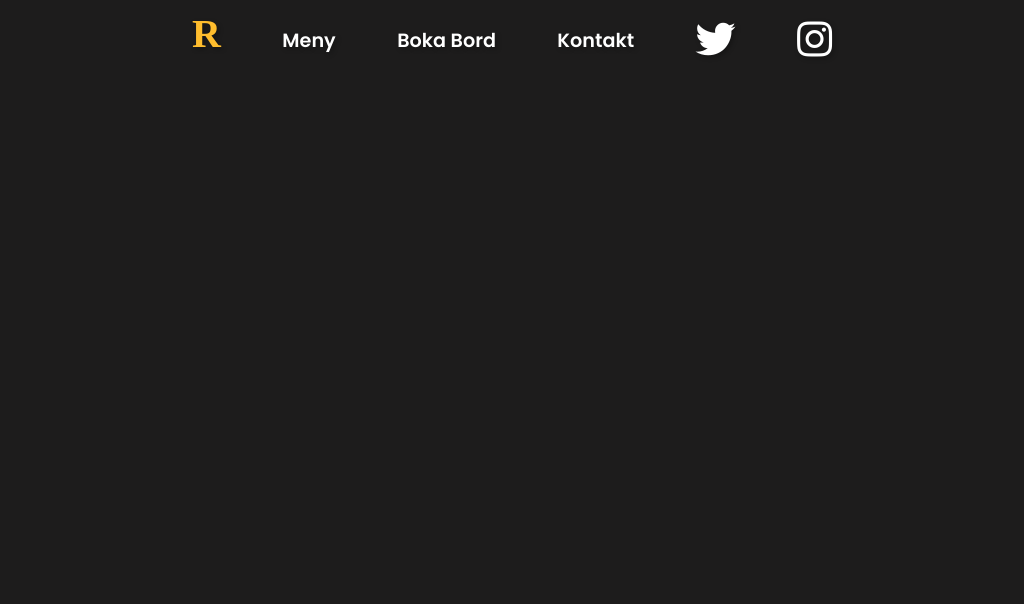
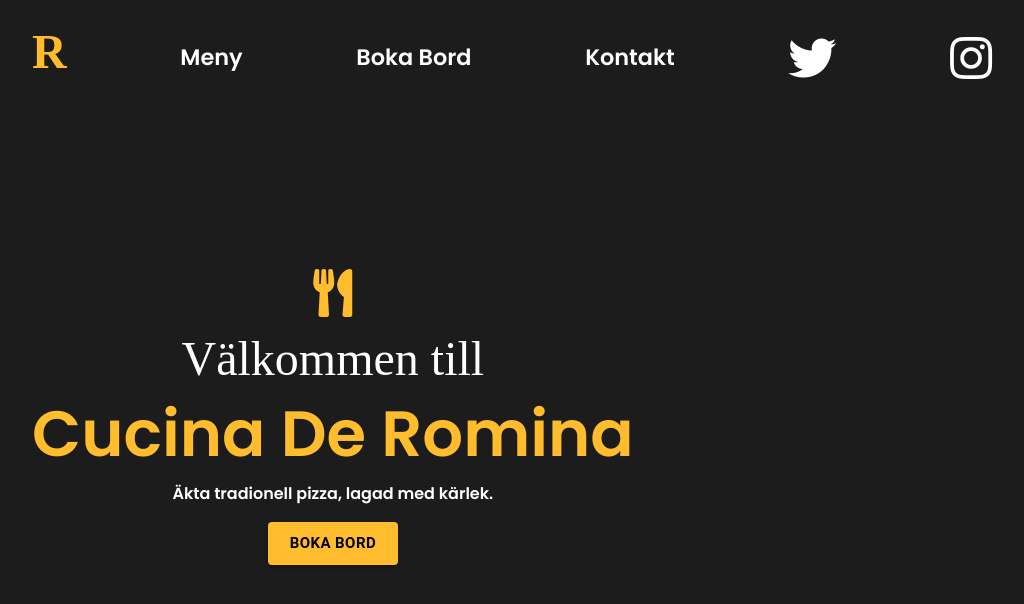
Before and after one commit to HampusJohnOlausson/react-shop, a React (Create React App) app: page / in a window 1280 px wide. Shown: the top 604 px of the page, without its empty margins (128-1152 px from the left). Built offline with nearby package versions, Linux system fonts and the light colour scheme.

Commit message:
start page styling done

```diff
--- a/src/Components/Main.tsx
+++ b/src/Components/Main.tsx
@@ -1,8 +1,12 @@
 import React from 'react'
+import Start from './Start'
+
 
 const Main = () => {
+
     return (
       <div>
+        <Start/>
       </div>
     );
 }
--- a/src/Components/Navbar.tsx
+++ b/src/Components/Navbar.tsx
@@ -3,31 +3,30 @@ import React from 'react'
 
 const useStyles = makeStyles((theme) => ({
   root: {
-    minHeight: "10vh",
+    minHeight: "15vh",
     display: "flex",
     flexDirection: "row",
     justifyContent: "center",
     alignItems: "center",
-    textShadow: "2px 2px 5px rgba(0, 0, 0, 0.3)",
   },
   nav: {
-    width: "50%",
+    width: "75%",
   },
   list: {
     width: "100%",
     display: "flex",
     justifyContent: "space-between",
     listStyle: "none",
-    fontSize: "1.2rem",
+    fontSize: "1.4rem",
   },
   home: {
     fontFamily: "Yellowtail, cursive",
     color: "#FFBD2D",
     fontWeight: "bold",
-    fontSize: "2.5rem",
+    fontSize: "3rem",
   },
   icon: {
-    fontSize: "2.5rem",
+    fontSize: "3rem",
   },
 }));
 
@@ -37,7 +36,7 @@ const Navbar = () => {
 
     return (
       <header className={classes.root}>
-        <nav style={{ width: "50%" }}>
+        <nav className={classes.nav}>
           <ul className={classes.list}>
             <li className={classes.home}>R</li>
             <li style={{ marginTop: "1rem" }}>Meny</li>
--- a/src/Components/Start.tsx
+++ b/src/Components/Start.tsx
@@ -1,8 +1,65 @@
+import { Button, makeStyles } from '@material-ui/core';
 import React from 'react'
 
+const useStyles = makeStyles((theme) => ({
+  root: {
+    minHeight: "85vh",
+    color: "#FFBD2D",
+    display: "flex",
+    justifyContent: "flex-start",
+    alignItems: "center",
+  },
+  heroContainer: {
+    display: "flex",
+    flexDirection: "column",
+    justifyContent: "center",
+    textAlign: "center",
+    margin: "0rem 0rem 5rem 10rem",
+  },
+  icon: {
+    fontSize: "3rem",
+  },
+  welcomeText: {
+    fontFamily: "Yellowtail, cursive",
+    color: "#fff",
+    fontSize: "3rem",
+    fontWeight: 'normal',
+  },
+  heroTitle: {
+    fontSize: "4rem",
+  },
+  underText: {
+    fontWeight: "normal",
+    color: "#fff",
+  },
+  button: {
+    background: "#FFBD2D",
+    color: "black",
+    margin: "1rem",
+    alignSelf: "center",
+    fontWeight: "bold",
+  },
+}));
+
 const Start = () => {
+
+  const classes = useStyles();
+
     return (
-      <main>
+      <main className={classes.root}>
+        <div className={classes.heroContainer}>
+          <h3 className={classes.icon}>
+            <i className="fas fa-utensils"></i>
+          </h3>
+          <h3 className={classes.welcomeText}>Välkommen till</h3>
+          <h1 className={classes.heroTitle}>Cucina De Romina</h1>
+          <h4 className={classes.underText}>
+            Äkta tradionell pizza, lagad med kärlek.
+          </h4>
+          <Button size="large" variant="contained" className={classes.button}>
+            Boka Bord
+          </Button>
+        </div>
       </main>
     );
 }
```
